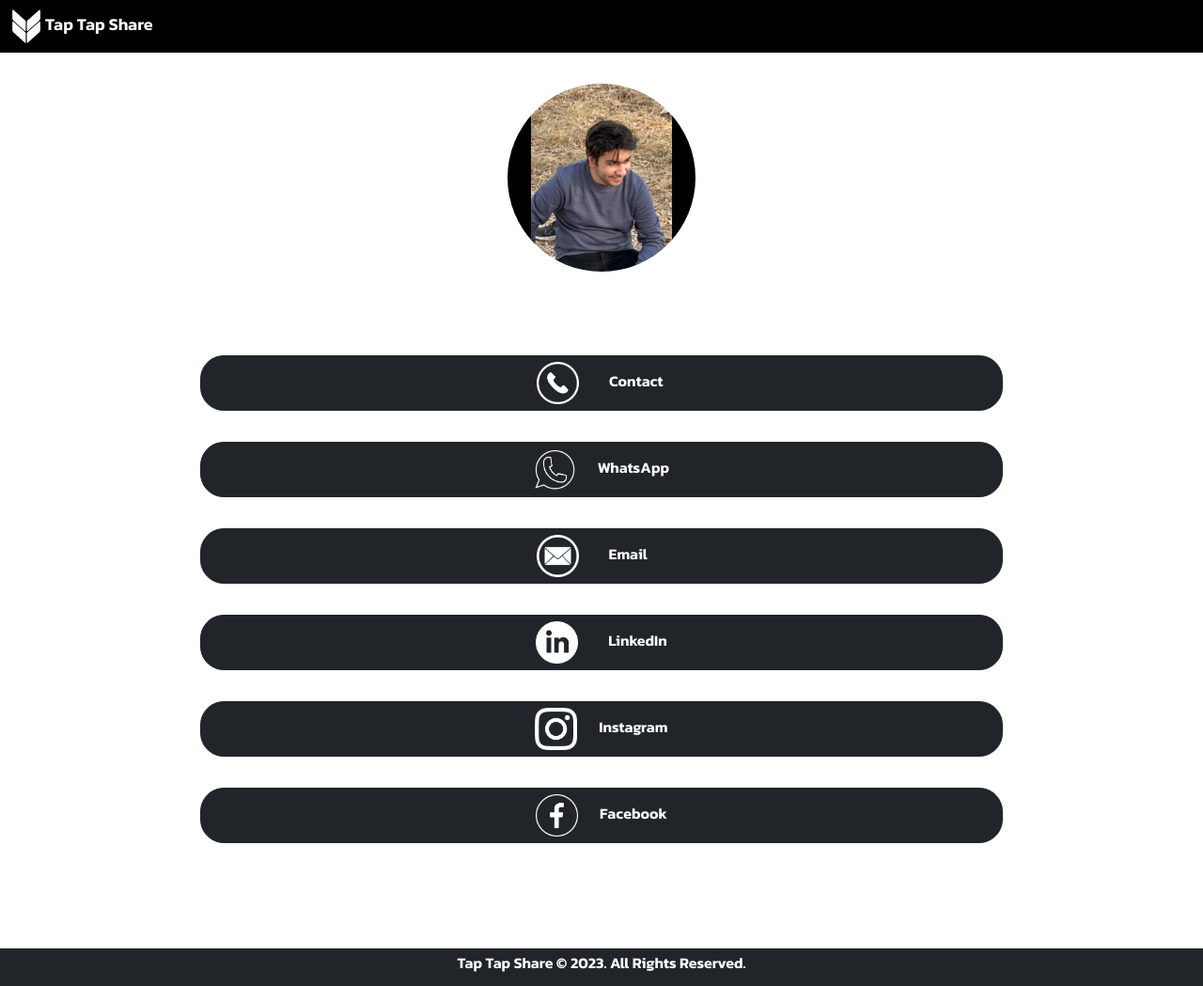
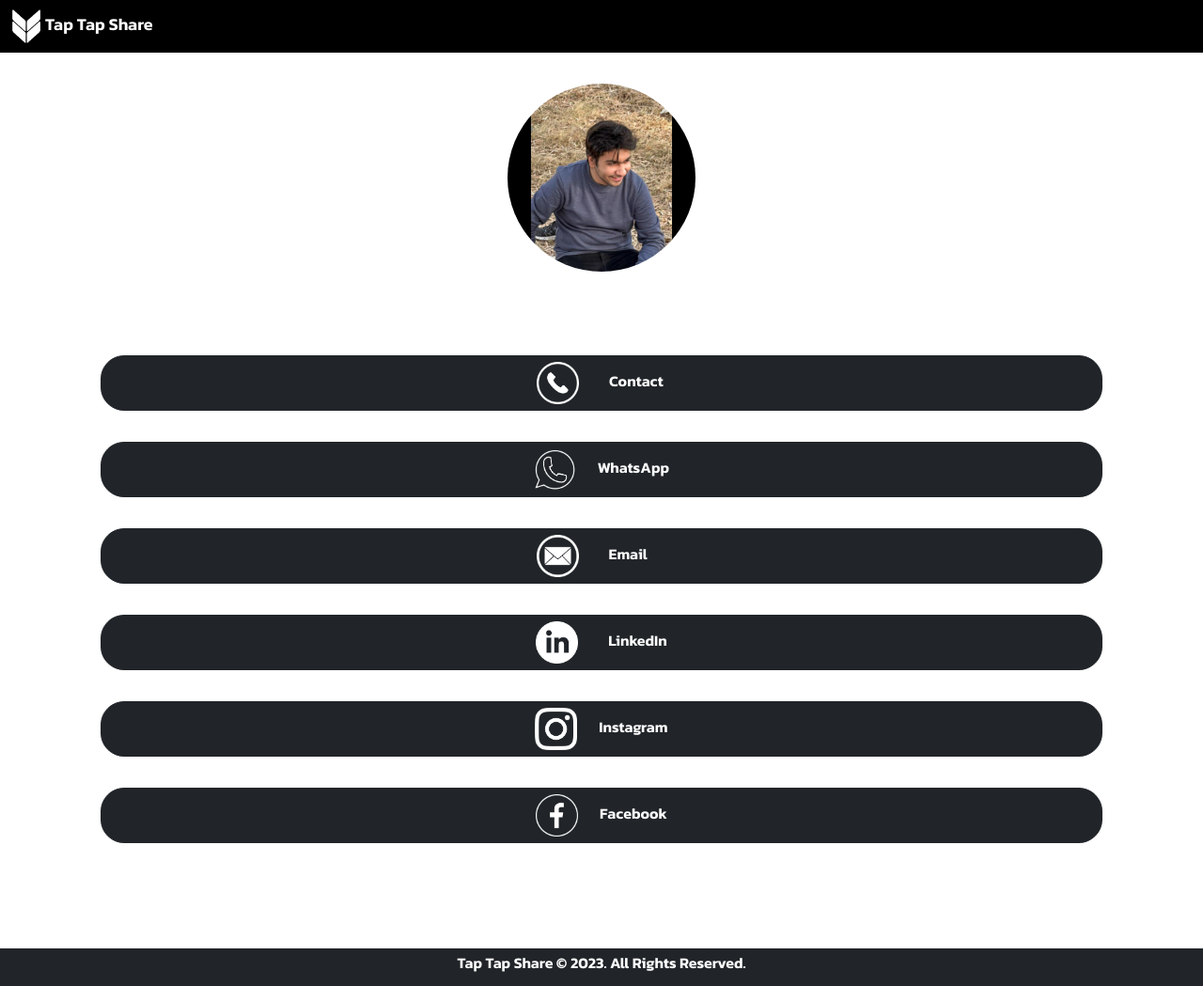
Before and after one commit to saadkashif5/taptapshare, a plain HTML site: page index.html in a window 1280 px wide. Shown: the whole page at 94% size. Drawn offline with nearby package versions, Linux system fonts and the light colour scheme.

Commit message:
Add files via upload

```diff
--- a/index.html
+++ b/index.html
@@ -32,7 +32,7 @@
 
 
         <a class = "buttonn" href="tel:+923334552404">
-        	<div class="d-grid gap-2 col-8 mx-auto">
+        	<div class="d-grid gap-2 col-10 mx-auto">
                 <button class="btn btn-dark" type = "button"> <img src="1.png" width = "45px" height = "45px">&emsp;&emsp;Contact&nbsp;</button>
             </div>
         </a>
@@ -40,7 +40,7 @@
         <hr>
 
         <a class = "buttonn" href="https://wa.me/qr/VRHF762JDRK5P1">
-        	<div class="d-grid gap-2 col-8 mx-auto">
+        	<div class="d-grid gap-2 col-10 mx-auto">
                 <button class="btn btn-dark" type = "button"> <img src="6.png" width = "45px" height = "45px">&emsp;&nbsp;&nbsp;WhatsApp</button>
             </div>
         </a>
@@ -48,7 +48,7 @@
         <hr>
 
         <a class = "buttonn" href="mailto:saadkashif2017@gmail.com">
-        	<div class="d-grid gap-2 col-8 mx-auto">
+        	<div class="d-grid gap-2 col-10 mx-auto">
                 <button class="btn btn-dark" type = "button"> <img src="2.png" width = "45px" height = "45px">&emsp;&emsp;Email&nbsp;&nbsp;&nbsp;&nbsp;&nbsp;&nbsp;</button>
             </div>
         </a>
@@ -56,7 +56,7 @@
         <hr>
 
         <a class = "buttonn" href="https://www.linkedin.com/in/saad-kashif-5a79b3253">
-        	<div class="d-grid gap-2 col-8 mx-auto">
+        	<div class="d-grid gap-2 col-10 mx-auto">
                 <button class="btn btn-dark" type = "button"> <img src="3.png" width = "45px" height = "45px">&emsp;&emsp;LinkedIn</button>
             </div>
         </a>
@@ -64,7 +64,7 @@
         <hr>
 
         <a class = "buttonn" href="https://www.instagram.com/saadkashif_">
-        	<div class="d-grid gap-2 col-8 mx-auto">
+        	<div class="d-grid gap-2 col-10 mx-auto">
                 <button class="btn btn-dark" type = "button"> <img src="4.png" width = "45px" height = "45px">&emsp;&nbsp;&nbsp;Instagram</button>
             </div>
         </a>
@@ -72,7 +72,7 @@
         <hr>
 
         <a class = "buttonn" href="https://www.facebook.com/saadkashif02">
-        	<div class="d-grid gap-2 col-8 mx-auto">
+        	<div class="d-grid gap-2 col-10 mx-auto">
                 <button class="btn btn-dark" type = "button"> <img src="5.png" width = "45px" height = "45px">&emsp;&nbsp;&nbsp;Facebook</button>
             </div>
         </a>
```
